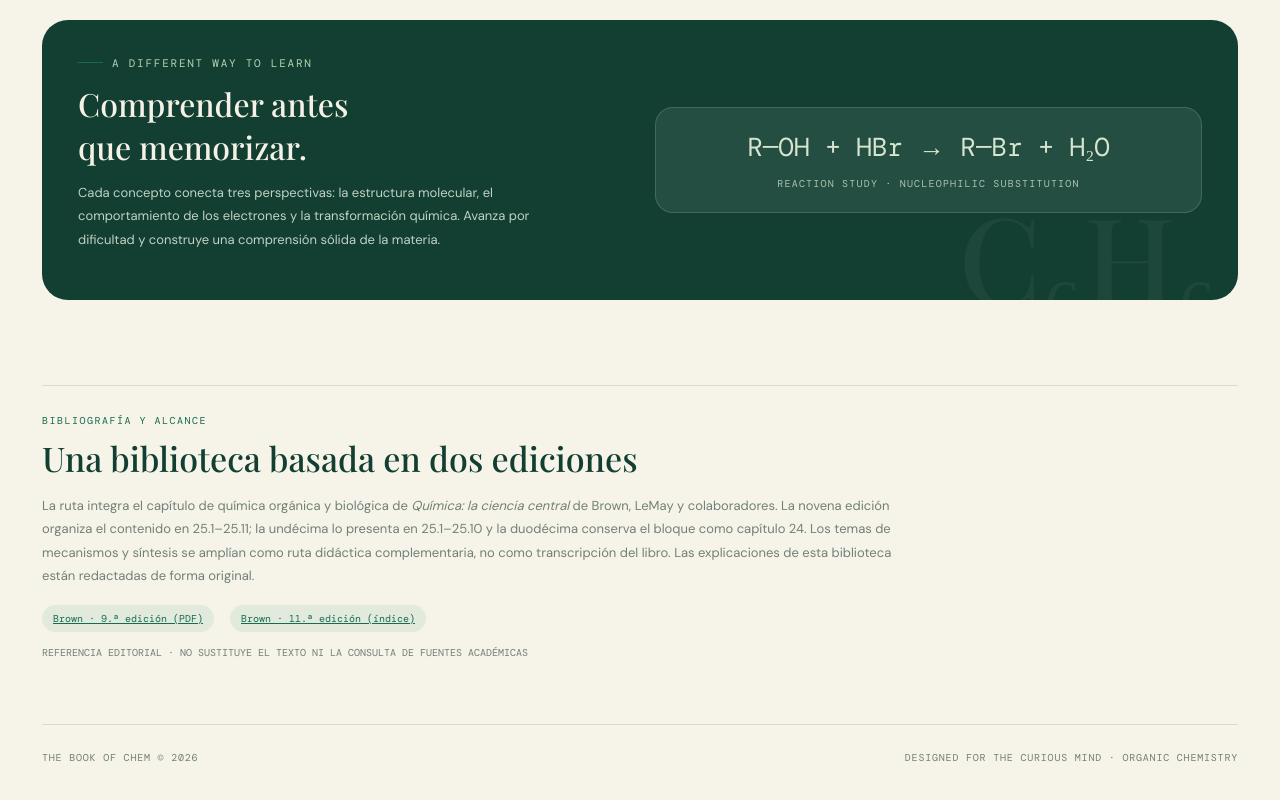
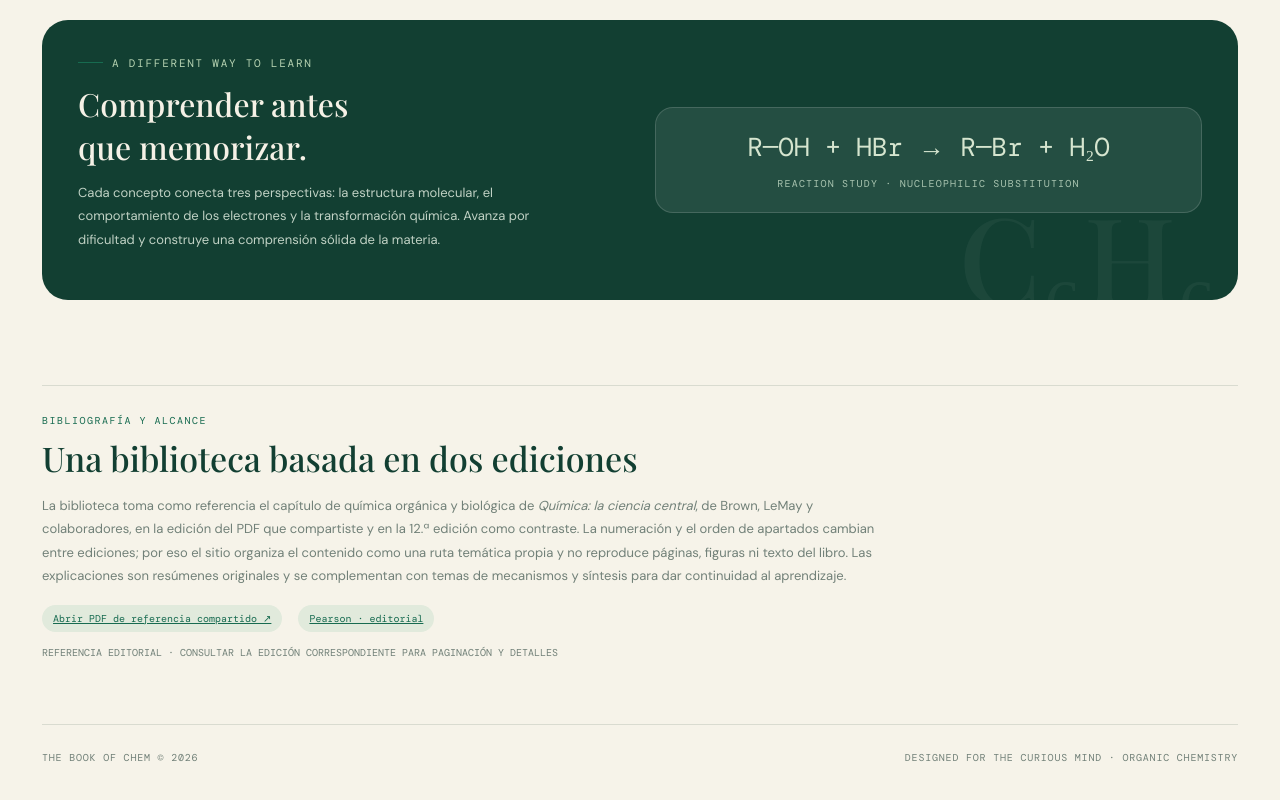
Before and after one commit to Danniel1221/TheBookOfChem, a plain HTML site: page index.html in a window 1280 px wide. Shown: the part 2076-2876 px from the top of the page. Drawn offline with nearby package versions, Linux system fonts and the light colour scheme.

Commit message:
Clarify textbook edition references and source attribution

```diff
--- a/index.html
+++ b/index.html
@@ -25,7 +25,7 @@
 <div class="catalog" id="catalog"></div></section>
 <section class="feature" id="method"><div><div class="eyebrow" style="color:#b6d3b2">A different way to learn</div><h2>Comprender antes<br>que memorizar.</h2><p>Cada concepto conecta tres perspectivas: la estructura molecular, el comportamiento de los electrones y la transformación química. Avanza por dificultad y construye una comprensión sólida de la materia.</p></div><div class="reaction"><div class="formula">R—OH + HBr → R—Br + H₂O</div><small>REACTION STUDY · NUCLEOPHILIC SUBSTITUTION</small></div></section>
 </main>
-<section style="padding:28px 0 55px;border-top:1px solid var(--line)" id="references"><div class="section-kicker">Bibliografía y alcance</div><h2 class="section-title">Una biblioteca basada en dos ediciones</h2><p style="max-width:850px;color:var(--muted);font-size:13px;line-height:1.8">La ruta integra el capítulo de química orgánica y biológica de <em>Química: la ciencia central</em> de Brown, LeMay y colaboradores. La novena edición organiza el contenido en 25.1–25.11; la undécima lo presenta en 25.1–25.10 y la duodécima conserva el bloque como capítulo 24. Los temas de mecanismos y síntesis se amplían como ruta didáctica complementaria, no como transcripción del libro. Las explicaciones de esta biblioteca están redactadas de forma original.</p><div style="display:flex;gap:12px;flex-wrap:wrap"><a class="tag" href="https://sacaba.gob.bo/images/wsacaba/pdf/libros/quimica/QuimicalaCienciaCentral%28BrownLeMayBursten%29.pdf" target="_blank" rel="noopener">Brown · 9.ª edición (PDF)</a><a class="tag" href="https://ebooks.papacambridge.com/directories/IB/IB-ebooks/upload/chemistry%20-%20brown%2C%20lemay%2C%20bursten%2C%20murphy%20and%20woodward%20-%20eleventh%20edition%20%28spanish%29%20-%20pearson%202009.pdf" target="_blank" rel="noopener">Brown · 11.ª edición (índice)</a></div><p style="font:10px 'DM Mono';color:var(--muted);margin-top:14px">REFERENCIA EDITORIAL · NO SUSTITUYE EL TEXTO NI LA CONSULTA DE FUENTES ACADÉMICAS</p></section>
+<section style="padding:28px 0 55px;border-top:1px solid var(--line)" id="references"><div class="section-kicker">Bibliografía y alcance</div><h2 class="section-title">Una biblioteca basada en dos ediciones</h2><p style="max-width:850px;color:var(--muted);font-size:13px;line-height:1.8">La biblioteca toma como referencia el capítulo de química orgánica y biológica de <em>Química: la ciencia central</em>, de Brown, LeMay y colaboradores, en la edición del PDF que compartiste y en la 12.ª edición como contraste. La numeración y el orden de apartados cambian entre ediciones; por eso el sitio organiza el contenido como una ruta temática propia y no reproduce páginas, figuras ni texto del libro. Las explicaciones son resúmenes originales y se complementan con temas de mecanismos y síntesis para dar continuidad al aprendizaje.</p><div style="display:flex;gap:12px;flex-wrap:wrap"><a class="tag" href="https://academia.utp.edu.co/quimica2/files/2018/09/quc3admica-la-ciencia-central-brown.pdf" target="_blank" rel="noopener">Abrir PDF de referencia compartido ↗</a><a class="tag" href="https://www.pearson.com/" target="_blank" rel="noopener">Pearson · editorial</a></div><p style="font:10px 'DM Mono';color:var(--muted);margin-top:14px">REFERENCIA EDITORIAL · CONSULTAR LA EDICIÓN CORRESPONDIENTE PARA PAGINACIÓN Y DETALLES</p></section>
 <footer class="footer"><span>THE BOOK OF CHEM © 2026</span><span>DESIGNED FOR THE CURIOUS MIND · ORGANIC CHEMISTRY</span></footer>
 </div>
 <div class="modal" id="modal" role="dialog" aria-modal="true" aria-labelledby="modalTitle"><div class="modal-panel"><div class="modal-head"><div><div class="section-kicker" id="modalCategory">CHEMISTRY INDEX</div><h2 id="modalTitle"></h2></div><button class="close" id="close" aria-label="Cerrar">✕</button></div><div id="modalBody"></div></div></div>
```
